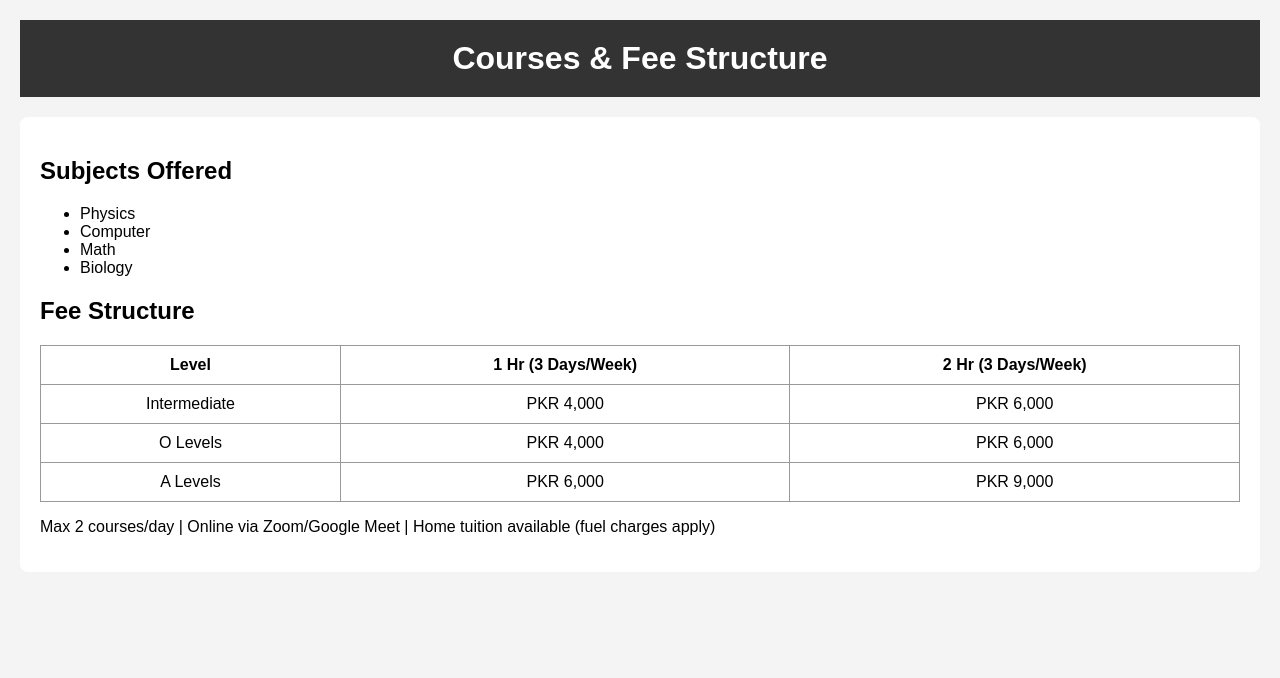
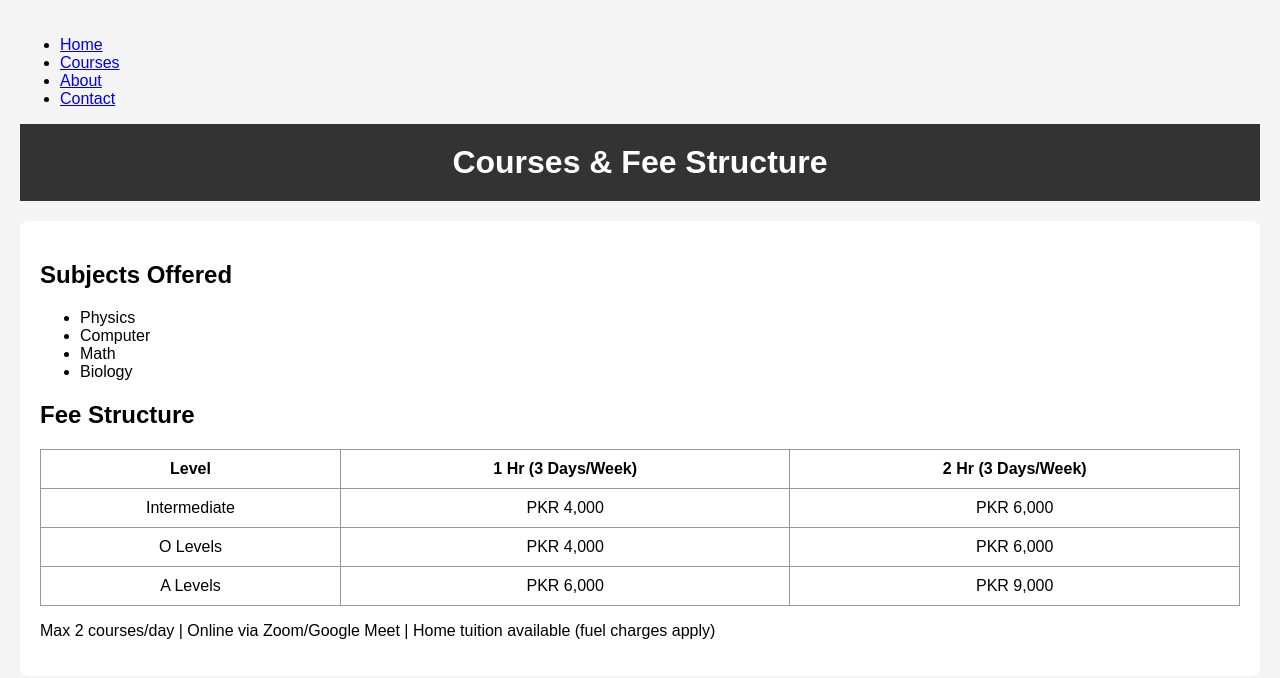
Before and after one commit to SyedNadirShah/Sir-Syed-Nadir-Shah, a plain HTML site: page courses.html in a window 1280 px wide. Drawn offline with Linux system fonts and the light colour scheme.

Commit message:
Update courses.html

```diff
--- a/courses.html
+++ b/courses.html
@@ -6,6 +6,14 @@
     <link rel="stylesheet" href="style.css">
 </head>
 <body>
+    <nav>
+        <ul>
+            <li><a href="index.html">Home</a></li>
+            <li><a href="courses.html">Courses</a></li>
+            <li><a href="about.html">About</a></li>
+            <li><a href="contact.html">Contact</a></li>
+        </ul>
+    </nav>
     <header><h1>Courses & Fee Structure</h1></header>
     <main>
         <h2>Subjects Offered</h2>
```
